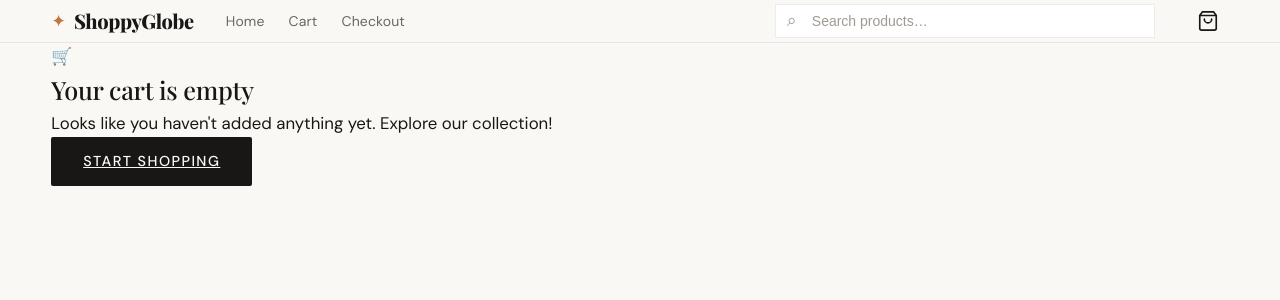
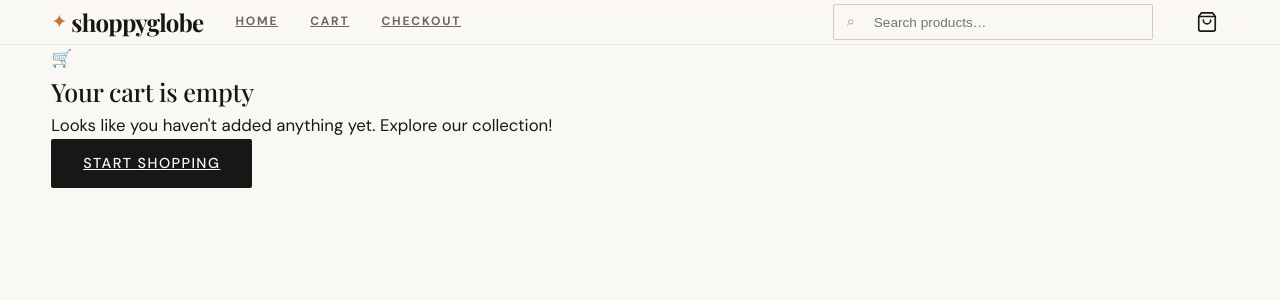
Before and after one commit to JAI1209/ShoppyGlobe, a React (Vite) app in the folder shoppyglobe/: page /cart in a window 1280 px wide. Shown: the top 300 px of the page. Built offline with nearby package versions, Linux system fonts and the light colour scheme; a web font is replaced by a local one.

Commit message:
implement glassmorphism and refined editorial navigation

```diff
--- a/shoppyglobe/src/components/Header.css
+++ b/shoppyglobe/src/components/Header.css
@@ -1,69 +1,99 @@
-/* components/Header.css */
+/* =============================================
+   ShoppyGlobe — Header Component
+   Aesthetic: Refined luxury editorial
+   ============================================= */
 
 .header {
   position: sticky;
   top: 0;
-  z-index: 100;
+  z-index: 1000; /* High enough to stay above all content */
   height: var(--header-height);
-  background-color: rgba(250, 248, 245, 0.92);
-  backdrop-filter: blur(12px);
-  -webkit-backdrop-filter: blur(12px);
+  background-color: hsla(36, 33%, 97%, 0.8); /* Semi-transparent base */
+  backdrop-filter: blur(20px) saturate(180%);
+  -webkit-backdrop-filter: blur(20px) saturate(180%);
   border-bottom: 1px solid var(--clr-border);
+  transition: transform 0.4s cubic-bezier(0.19, 1, 0.22, 1);
 }
 
 .header-inner {
   height: 100%;
   display: flex;
   align-items: center;
+  justify-content: space-between;
   gap: var(--space-xl);
 }
 
-/* Logo */
+/* ---- Logo (The Masthead) ---- */
 .header-logo {
   display: flex;
   align-items: center;
-  gap: var(--space-sm);
+  gap: var(--space-xs);
   text-decoration: none;
   flex-shrink: 0;
 }
 
 .logo-icon {
   color: var(--clr-accent);
-  font-size: 1.1rem;
+  font-size: 1.2rem;
 }
 
 .logo-text {
   font-family: var(--font-display);
-  font-size: 1.25rem;
-  font-weight: 800;
+  font-size: 1.5rem;
+  font-weight: 700;
   color: var(--clr-text-primary);
-  letter-spacing: -0.02em;
+  letter-spacing: -0.03em;
+  text-transform: lowercase; /* Luxury boutique vibe */
 }
 
-/* Desktop Navigation */
+.logo-text span {
+  color: var(--clr-accent);
+}
+
+/* ---- Desktop Navigation (Underline Effect) ---- */
 .header-nav {
   display: flex;
   align-items: center;
-  gap: var(--space-lg);
+  gap: var(--space-xl);
 }
 
 .nav-link {
-  font-size: 0.875rem;
-  font-weight: 400;
+  position: relative;
+  font-size: 0.75rem;
+  font-weight: 700;
+  text-transform: uppercase;
+  letter-spacing: 0.15em;
   color: var(--clr-text-secondary);
-  text-decoration: none;
-  transition: color var(--transition-fast);
-  letter-spacing: 0.01em;
+  transition: var(--transition-base);
+  padding: 4px 0;
+}
+
+.nav-link::after {
+  content: '';
+  position: absolute;
+  bottom: 0;
+  left: 0;
+  width: 100%;
+  height: 1px;
+  background-color: var(--clr-text-primary);
+  transform: scaleX(0);
+  transform-origin: right;
+  transition: transform 0.45s cubic-bezier(0.19, 1, 0.22, 1);
 }
 
 .nav-link:hover {
   color: var(--clr-text-primary);
 }
 
-/* Search */
+.nav-link:hover::after {
+  transform: scaleX(1);
+  transform-origin: left;
+}
+
+/* ---- Search Bar (Sleek & Integrated) ---- */
 .header-search {
   flex: 1;
-  max-width: 380px;
+  max-width: 320px;
   position: relative;
   display: flex;
   align-items: center;
@@ -72,139 +102,117 @@
 
 .search-icon {
   position: absolute;
-  left: 12px;
-  font-size: 1.1rem;
+  left: 14px;
+  font-size: 0.9rem;
   color: var(--clr-text-muted);
   pointer-events: none;
-  line-height: 1;
 }
 
 .search-input {
   width: 100%;
-  padding: 0.5rem 2.25rem 0.5rem 2.25rem;
-  border: 1.5px solid var(--clr-border);
-  border-radius: var(--radius-full);
-  background-color: var(--clr-surface);
-  font-size: 0.875rem;
+  padding: 0.6rem 1rem 0.6rem 2.5rem;
+  border: 1px solid var(--clr-border-strong);
+  border-radius: var(--radius-sm); /* Sharper for luxury look */
+  background-color: transparent;
+  font-size: 0.85rem;
   color: var(--clr-text-primary);
-  transition: border-color var(--transition-fast), box-shadow var(--transition-fast);
+  transition: var(--transition-luxury);
   outline: none;
 }
 
 .search-input:focus {
-  border-color: var(--clr-accent);
-  box-shadow: 0 0 0 3px rgba(196, 120, 60, 0.12);
+  background-color: var(--clr-surface);
+  border-color: var(--clr-text-primary);
+  box-shadow: var(--shadow-md);
+  max-width: 400px; /* Expands slightly on focus */
 }
 
-.search-input::placeholder {
-  color: var(--clr-text-muted);
+/* ---- Utility Icons ---- */
+.header-actions {
+  display: flex;
+  align-items: center;
+  gap: var(--space-md);
 }
 
-.search-clear {
-  position: absolute;
-  right: 10px;
-  display: flex;
-  align-items: center;
-  justify-content: center;
-  width: 20px;
-  height: 20px;
-  border-radius: var(--radius-full);
-  font-size: 0.7rem;
-  color: var(--clr-text-muted);
-  transition: background var(--transition-fast), color var(--transition-fast);
-}
-
-.search-clear:hover {
-  background: var(--clr-surface-alt);
-  color: var(--clr-text-primary);
-}
-
-/* Cart button */
 .cart-btn {
   position: relative;
   display: flex;
   align-items: center;
   justify-content: center;
-  width: 42px;
-  height: 42px;
-  border-radius: var(--radius-md);
+  width: 44px;
+  height: 44px;
   color: var(--clr-text-primary);
-  text-decoration: none;
-  transition: background var(--transition-fast), color var(--transition-fast);
-  flex-shrink: 0;
+  transition: var(--transition-luxury);
 }
 
 .cart-btn:hover {
-  background-color: var(--clr-surface-alt);
+  transform: translateY(-2px);
   color: var(--clr-accent);
 }
 
 .cart-btn .badge {
   position: absolute;
-  top: 2px;
-  right: 2px;
+  top: 4px;
+  right: 4px;
+  border: 2px solid var(--clr-bg); /* Cutout effect */
 }
 
-/* Hamburger */
+/* ---- Mobile Elements ---- */
 .hamburger {
   display: none;
   flex-direction: column;
   justify-content: center;
-  gap: 5px;
-  width: 36px;
-  height: 36px;
-  padding: 4px;
-  flex-shrink: 0;
+  gap: 6px;
+  width: 40px;
+  height: 40px;
+  padding: 8px;
 }
 
 .hamburger-line {
   display: block;
-  width: 22px;
-  height: 2px;
+  width: 24px;
+  height: 1.5px; /* Thinner lines feel more premium */
   background-color: var(--clr-text-primary);
-  border-radius: 2px;
-  transition: all var(--transition-base);
+  transition: var(--transition-luxury);
 }
 
-/* Mobile Menu */
+/* Mobile Menu Overlay */
 .mobile-menu {
+  position: fixed;
+  top: var(--header-height);
+  left: 0;
+  width: 100%;
   background-color: var(--clr-surface);
+  padding: var(--space-xl);
   border-bottom: 1px solid var(--clr-border);
-  padding: var(--space-md) 0;
-  animation: slideDown 0.2s ease;
+  display: flex;
+  flex-direction: column;
+  gap: var(--space-lg);
+  box-shadow: var(--shadow-lg);
+  animation: slideDown 0.5s cubic-bezier(0.19, 1, 0.22, 1);
 }
 
 @keyframes slideDown {
-  from { opacity: 0; transform: translateY(-8px); }
-  to { opacity: 1; transform: translateY(0); }
-}
-
-.mobile-search {
-  position: relative;
-  margin-bottom: var(--space-md);
-}
-
-.mobile-nav {
-  display: flex;
-  flex-direction: column;
-  gap: var(--space-sm);
+  from { transform: translateY(-100%); opacity: 0; }
+  to { transform: translateY(0); opacity: 1; }
 }
 
 .mobile-nav-link {
-  display: block;
-  padding: var(--space-sm) var(--space-md);
-  font-size: 1rem;
-  font-weight: 500;
+  font-family: var(--font-display);
+  font-size: var(--fs-lg);
+  text-decoration: none;
   color: var(--clr-text-primary);
-  border-radius: var(--radius-md);
-  transition: background var(--transition-fast);
+  border-bottom: 1px solid var(--clr-border);
+  padding-bottom: var(--space-sm);
 }
 
-.mobile-nav-link:hover {
-  background-color: var(--clr-surface-alt);
+/* ---- Responsive ---- */
+@media (max-width: 1024px) {
+  .header-nav {
+    gap: var(--space-md);
+  }
 }
 
-/* Responsive */
 @media (max-width: 768px) {
   .header-nav,
   .header-search {
@@ -215,7 +223,7 @@
     display: flex;
   }
 
-  .header-inner {
-    gap: var(--space-md);
+  .logo-text {
+    font-size: 1.25rem;
   }
 }
```
